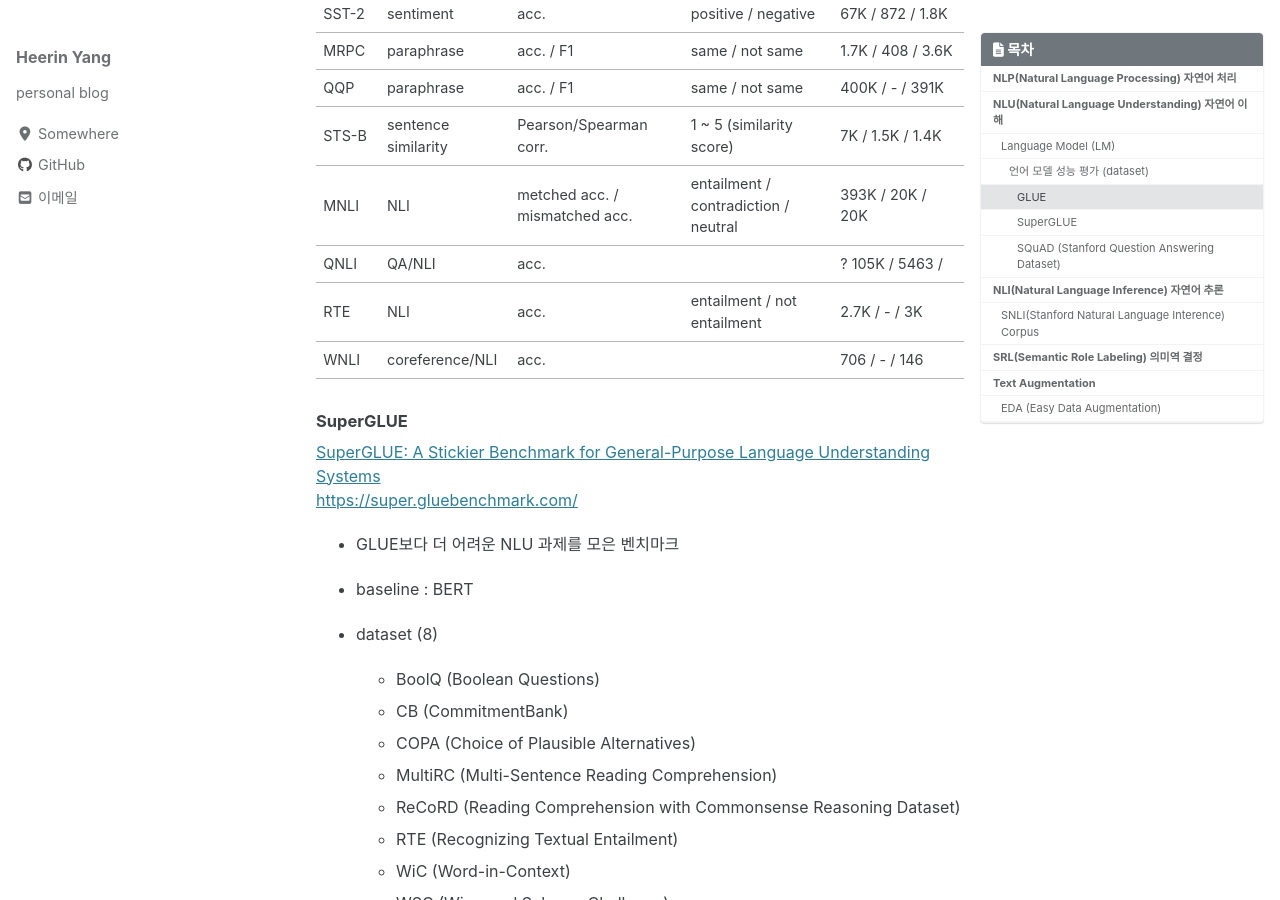
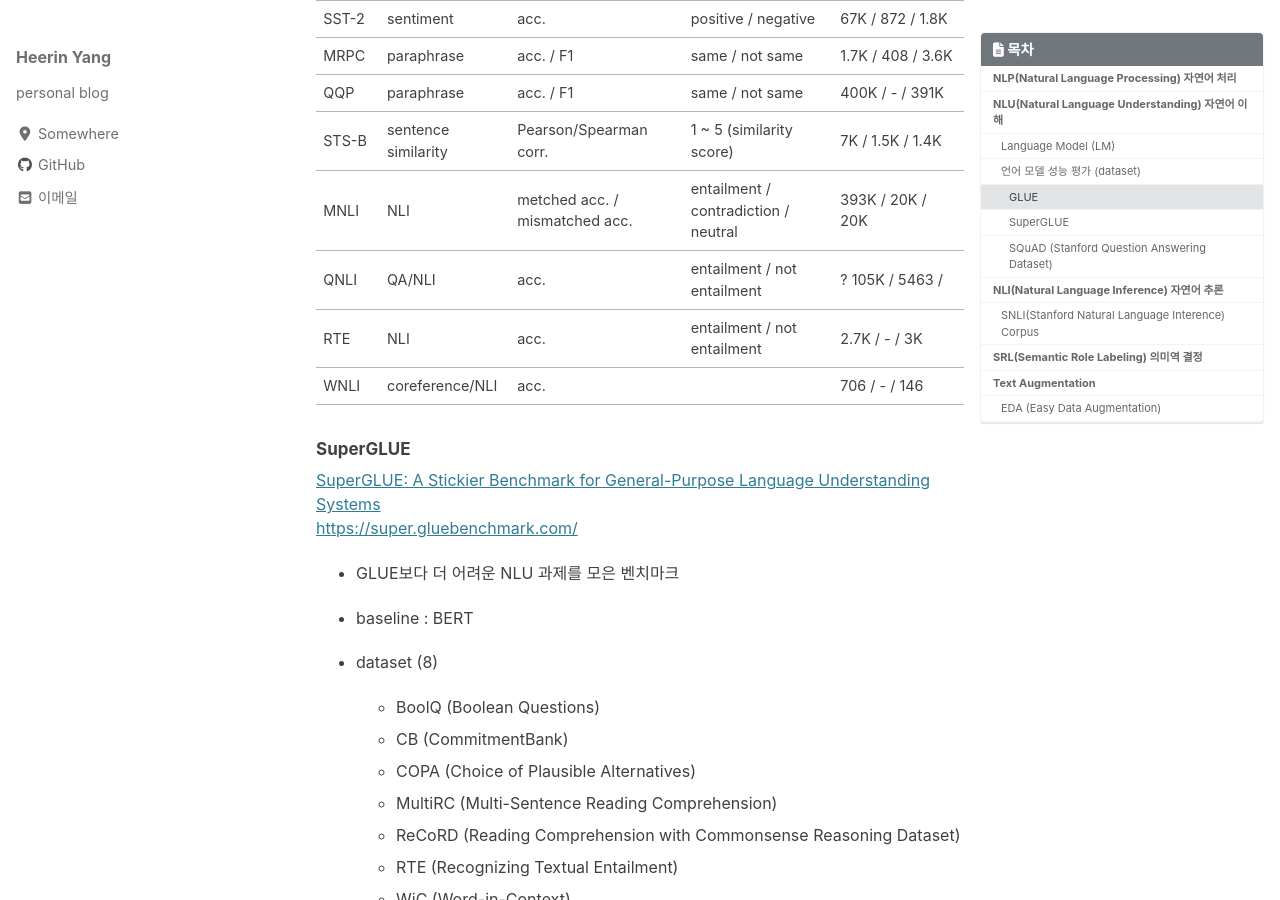
Before and after one commit to hryang06/hryang06.github.io, a Jekyll site: the page built from _posts/2020-07-14-NLP.md, in a window 1280 px wide and 900 px high, scrolled down 2511 px. Built offline with Jekyll 4.4.1, drawn with Linux system fonts in a browser that asks for light colours; cached includes are drawn as plain includes; nearby versions of some CDN libraries.

Commit message:
Modified NLP post

```diff
--- a/_posts/2020-07-14-NLP.md
+++ b/_posts/2020-07-14-NLP.md
@@ -35,9 +35,9 @@ last_modified_at: 2020-07-14 10:09:00 +0800
 
 ![NLP](/assets/images/post/nlp/lm-1819.png)
 
-#### 언어 모델 성능 평가 (dataset)
+### 언어 모델 성능 평가 (dataset)
 
-##### GLUE
+#### GLUE
 
 [GLUE: A Multi-Task Benchmark and Analysis Platform for Natural Language Understanding](https://arxiv.org/abs/1804.07461) <br>
 <https://gluebenchmark.com/>
@@ -71,12 +71,12 @@ last_modified_at: 2020-07-14 10:09:00 +0800
 | QQP    | paraphrase          | acc. / F1                      | same / not same                      | 400K / - / 391K       |
 | STS-B  | sentence similarity | Pearson/Spearman corr.         | 1 ~ 5 (similarity score)             | 7K / 1.5K / 1.4K      |
 | MNLI   | NLI                 | metched acc. / mismatched acc. | entailment / contradiction / neutral | 393K / 20K / 20K      |
-| QNLI   | QA/NLI              | acc.                           |                                      | ? 105K / 5463 /       |
+| QNLI   | QA/NLI              | acc.                           | entailment / not entailment          | ? 105K / 5463 /       |
 | RTE    | NLI                 | acc.                           | entailment / not entailment          | 2.7K / - / 3K         |
 | WNLI   | coreference/NLI     | acc.                           |                                      | 706 / - / 146         |
 
 
-##### SuperGLUE
+#### SuperGLUE
 
 [SuperGLUE: A Stickier Benchmark for General-Purpose Language Understanding Systems](https://arxiv.org/abs/1905.00537) <br>
 <https://super.gluebenchmark.com/>
@@ -108,7 +108,7 @@ last_modified_at: 2020-07-14 10:09:00 +0800
 
 \* EM : exact match
 
-##### SQuAD (Stanford Question Answering Dataset)
+#### SQuAD (Stanford Question Answering Dataset)
 
 <https://rajpurkar.github.io/SQuAD-explorer/>
 
```
